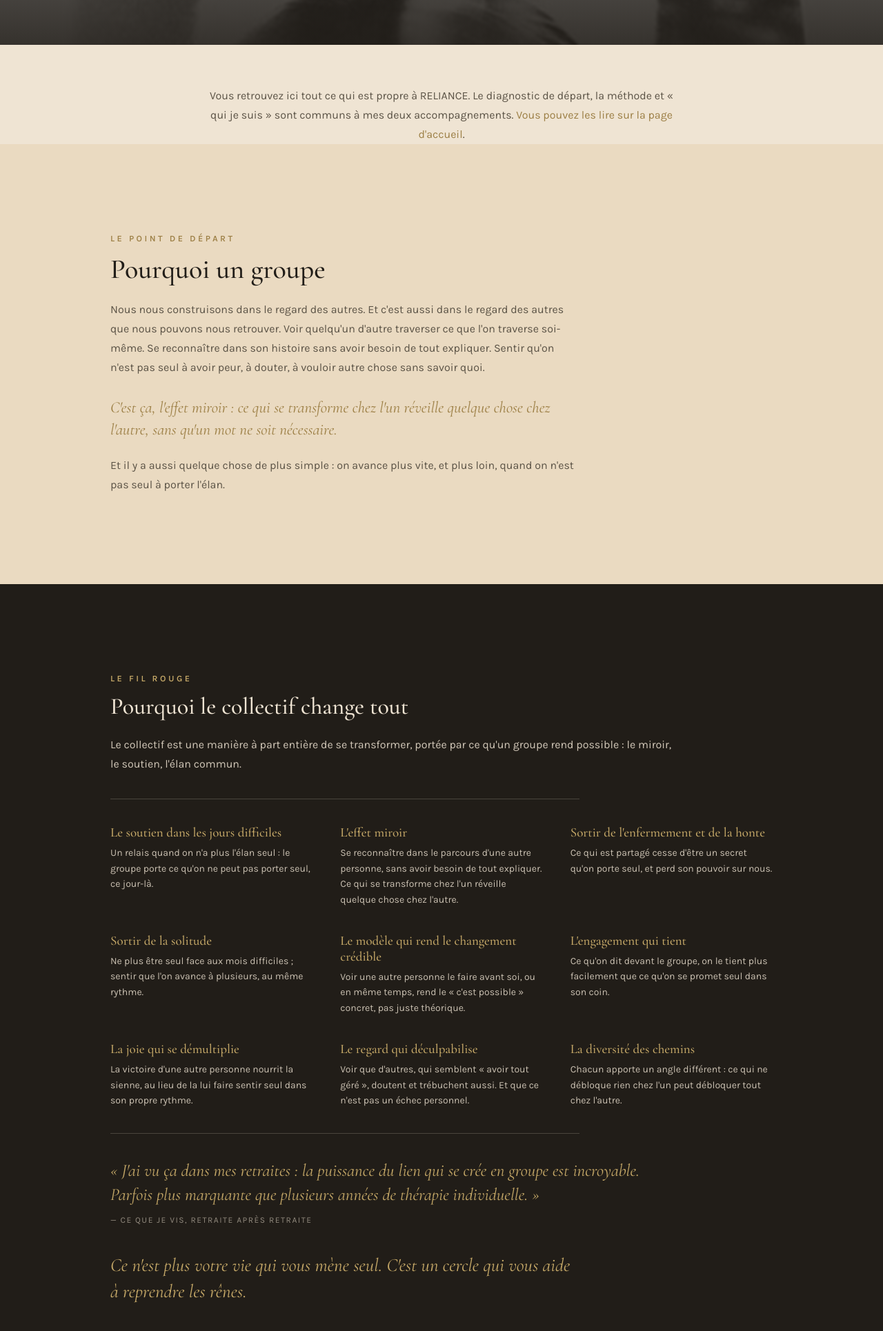
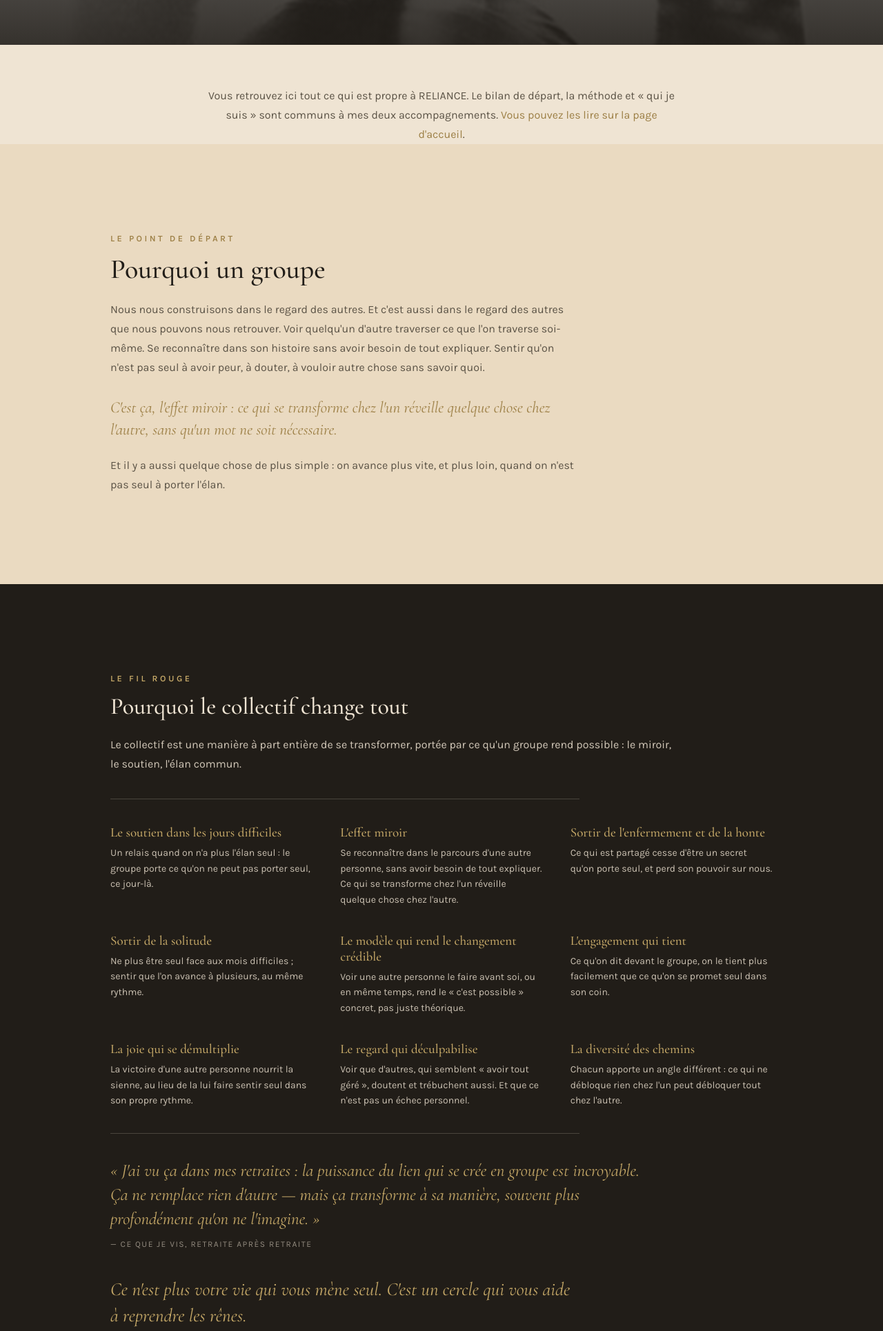
Before and after one commit to maisonorya/maison-orya, a plain HTML site: page reliance.html in a window 1280 px wide. Shown: the part 760-2690 px from the top of the page at 69% size. Drawn offline with nearby package versions, Linux system fonts and the light colour scheme.

Commit message:
Update text in reliance.html for clarity

```diff
--- a/reliance.html
+++ b/reliance.html
@@ -119,7 +119,7 @@
 
 <div class="sec" style="padding:60px 0 0;">
   <div class="wrap">
-    <div class="body-text" style="text-align:center;margin:0 auto;">Vous retrouvez ici tout ce qui est propre à RELIANCE. Le diagnostic de départ, la méthode et « qui je suis » sont communs à mes deux accompagnements. <a href="index.html">Vous pouvez les lire sur la page d'accueil</a>.</div>
+    <div class="body-text" style="text-align:center;margin:0 auto;">Vous retrouvez ici tout ce qui est propre à RELIANCE. Le bilan de départ, la méthode et « qui je suis » sont communs à mes deux accompagnements. <a href="index.html">Vous pouvez les lire sur la page d'accueil</a>.</div>
   </div>
 </div>
 
@@ -186,7 +186,7 @@
       </div>
     </div>
     <div class="divider on-dark"></div>
-    <div class="quote on-dark" style="font-size:25px;max-width:780px;">« J'ai vu ça dans mes retraites : la puissance du lien qui se crée en groupe est incroyable. Parfois plus marquante que plusieurs années de thérapie individuelle. »</div>
+    <div class="quote on-dark" style="font-size:25px;max-width:780px;">« J'ai vu ça dans mes retraites : la puissance du lien qui se crée en groupe est incroyable. Ça ne remplace rien d'autre — mais ça transforme à sa manière, souvent plus profondément qu'on ne l'imagine. »</div>
     <div style="margin-top:12px;font-size:12px;letter-spacing:1.5px;text-transform:uppercase;color:var(--cream);opacity:.55;">— Ce que je vis, retraite après retraite</div>
     <div class="quote on-dark" style="font-size:27px;margin-top:40px;">Ce n'est plus votre vie qui vous mène seul. C'est un cercle qui vous aide à reprendre les rênes.</div>
     <div style="margin-top:56px;display:flex;justify-content:center;">
```
